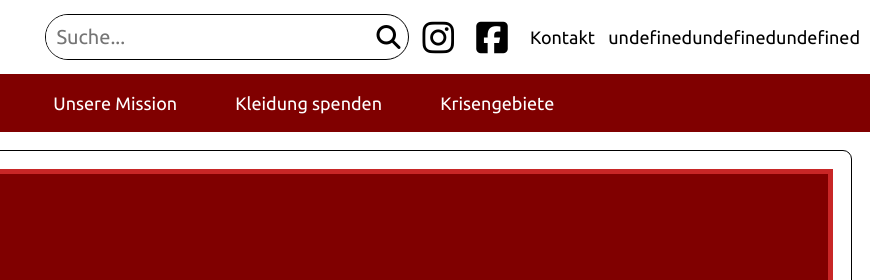
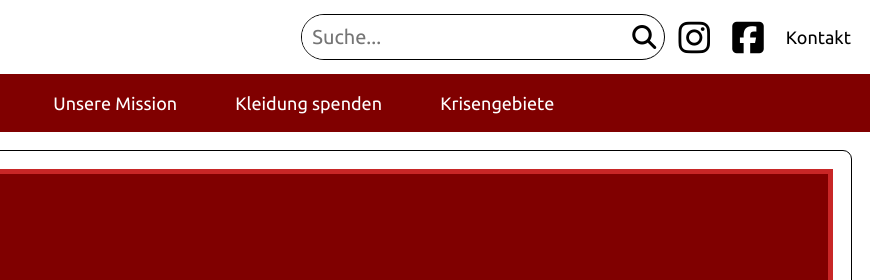
Before and after one commit to Alina040601/Erster-Versuch-IPWA01---Fallstudie-1.3, a plain HTML site: page index.html in a window 1280 px wide. Shown: the top 280 px of the page, 410-1280 px from the left. Drawn offline with Linux system fonts and the light colour scheme.

Commit message:
fixed issue, where list of undefined items was being displayed in header (undefined const in script.js)

```diff
--- a/script.js
+++ b/script.js
@@ -11,8 +11,7 @@ const searchInput = document.querySelector("[data-search]");
 searchInput.addEventListener("input", (event) => {
   const value = event.target.value
   console.log(value);
-})
-const listEl = document.querySelector('ul');
+});
 
 fetch('./search.json')
       .then(response => response.json())
```
Also changed, not shown: styles.css (+16 -0 lines).
